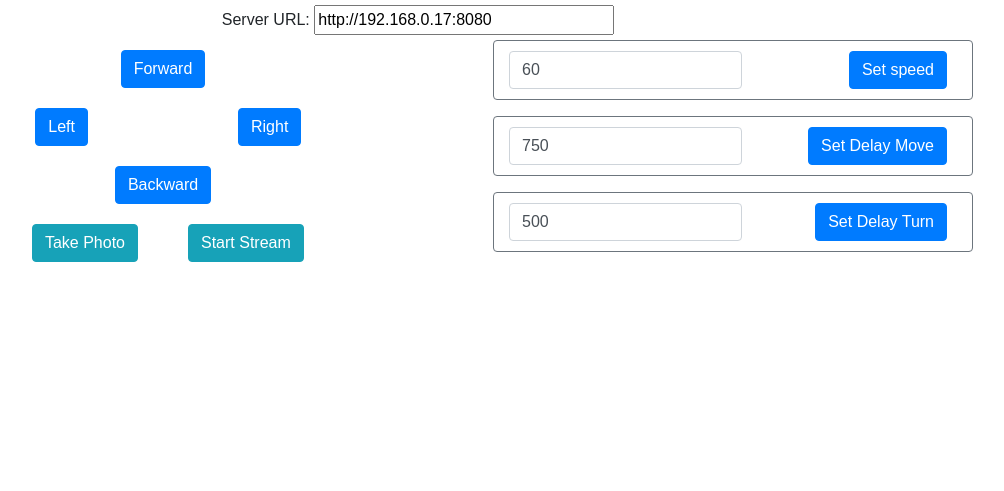
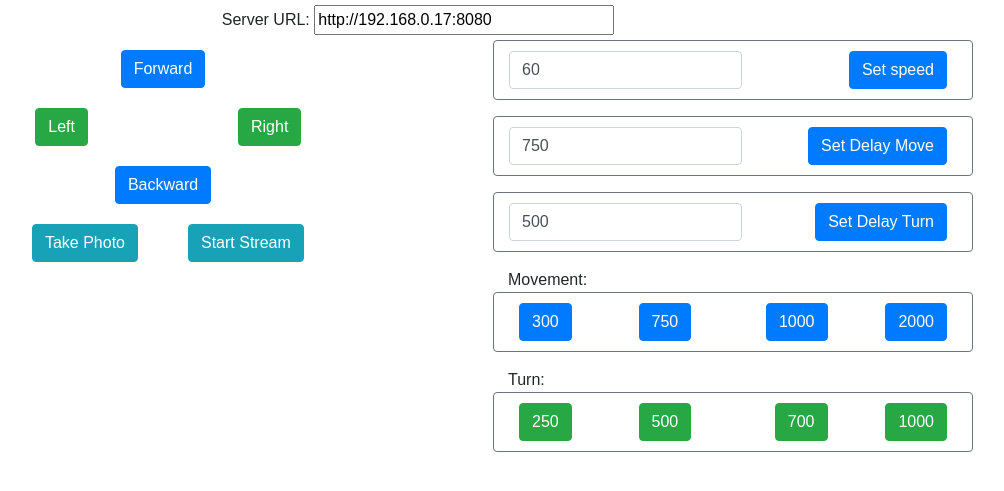
Before and after one commit to camilovietnam/encastats, a website: page 06-avoid-hitting-walls/webui/control.html in a window 1280 px wide. Shown: the part 61-552 px from the top of the page, without its empty margins (222-1226 px from the left). Drawn offline with nearby package versions, Linux system fonts and the light colour scheme.

Commit message:
add some pre-set values for robot parameters

```diff
--- a/06-avoid-hitting-walls/webui/control.html
+++ b/06-avoid-hitting-walls/webui/control.html
@@ -64,13 +64,13 @@
 
         <div class="row">
           <div class="col col-5 text-right">
-            <button class="btn btn-primary" onclick="sendCommand('/left')">Left</button>
+            <button class="btn btn-success" onclick="sendCommand('/left')">Left</button>
           </div>
           <div class="col col-2">
             <img id="loadingGif" src="loading.gif" alt="Loading...">
           </div>
           <div class="col col-5 text-left">
-            <button class="btn btn-primary" onclick="sendCommand('/right')">Right</button>
+            <button class="btn btn-success" onclick="sendCommand('/right')">Right</button>
           </div>
         </div>
         <div class="row">
@@ -130,10 +130,54 @@
             <button type="button" class="btn btn-primary" onclick="sendDelayTurn()">Set Delay Turn</button>
           </div>
         </div>
+
+        <!--   typical movement delay   -->
+        <div class="row">
+          <div class="col text-left">
+            Movement:
+          </div>
+        </div>
+        <div class="row border border-secondary form-group rounded">
+          <div class="col form-inline">
+            <button type="button" class="btn btn-primary" onclick="sendDelayMove(300)">300</button>
+          </div>
+          <div class="col form-inline">
+            <button type="button" class="btn btn-primary" onclick="sendDelayMove(750)">750</button>
+          </div>
+          <div class="col text-right">
+            <button type="button" class="btn btn-primary" onclick="sendDelayMove(1000)">1000</button>
+          </div>
+          <div class="col text-right">
+            <button type="button" class="btn btn-primary" onclick="sendDelayMove(2000)">2000</button>
+          </div>
+        </div>
+
+        <!--   typical turn delay   -->
+        <div class="row">
+          <div class="col text-left">
+            Turn:
+          </div>
+        </div>
+        <div class="row border border-secondary form-group rounded">
+          <div class="col form-inline">
+            <button type="button" class="btn btn-success" onclick="sendDelayTurn(250)">250</button>
+          </div>
+          <div class="col form-inline">
+            <button type="button" class="btn btn-success" onclick="sendDelayTurn(500)">500</button>
+          </div>
+          <div class="col text-right">
+            <button type="button" class="btn btn-success" onclick="sendDelayTurn(700)">700</button>
+          </div>
+          <div class="col text-right">
+            <button type="button" class="btn btn-success" onclick="sendDelayTurn(1000)">1000</button>
+          </div>
+        </div>
       </div>
     </div>
   </div>
 </div>
+
+
 
 
 <script>
@@ -171,13 +215,17 @@
     sendCommand("/speed/" + speed);
   }
 
-  function sendDelayMove() {
-    const delay = document.getElementById("input_delay_move").value;
+  function sendDelayMove(delay) {
+    if (!delay) {
+      delay = document.getElementById("input_delay_move").value;
+    }
     sendCommand("/delayMove/" + delay);
   }
 
-  function sendDelayTurn() {
-    const delay = document.getElementById("input_delay_turn").value;
+  function sendDelayTurn(delay) {
+    if (!delay) {
+      delay = document.getElementById("input_delay_turn").value;
+    }
     sendCommand("/delayTurn/" + delay);
   }
 
```
Also changed, not shown: 1 other file.
